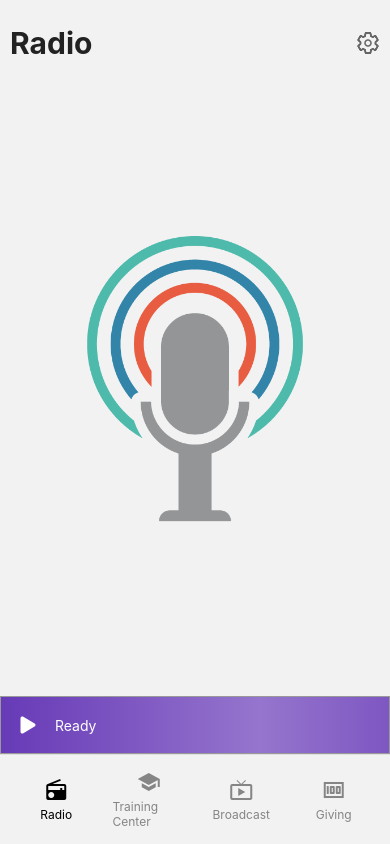
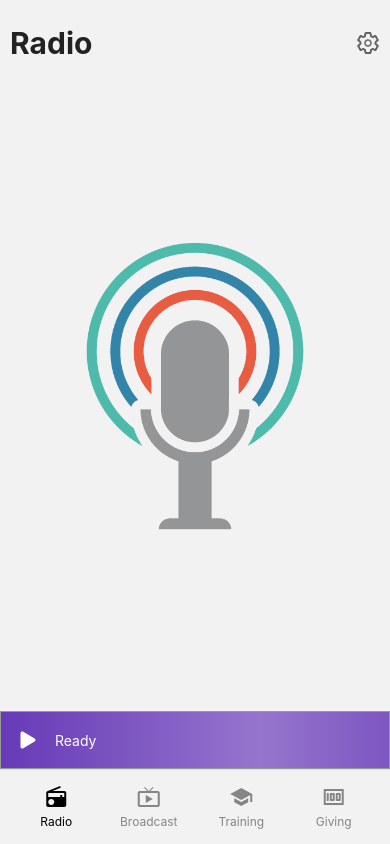
Before and after one commit to ntholi/voice_of_god_mobile, a React Native app: screen /Home in a window 390 px wide. Built offline with nearby package versions, Linux system fonts and the light colour scheme.

Commit message:
Rename 'Training Center' to 'Training'

```diff
--- a/screens/nav/NavBar.tsx
+++ b/screens/nav/NavBar.tsx
@@ -14,14 +14,12 @@ export default function Nav() {
         <Text style={[styles.buttonText, { color: active }]}>Radio</Text>
       </TouchableOpacity>
       <TouchableOpacity style={[styles.button]}>
-        <MaterialIcons name='school' size={24} color={inactive} />
-        <Text style={[styles.buttonText, { color: inactive }]}>
-          Training Center
-        </Text>
+        <MaterialIcons name='live-tv' size={24} color={inactive} />
+        <Text style={[styles.buttonText, { color: inactive }]}>Broadcast</Text>
       </TouchableOpacity>
       <TouchableOpacity style={[styles.button]}>
-        <MaterialIcons name='live-tv' size={24} color={inactive} />
-        <Text style={[styles.buttonText, { color: inactive }]}>Broadcast</Text>
+        <MaterialIcons name='school' size={24} color={inactive} />
+        <Text style={[styles.buttonText, { color: inactive }]}>Training</Text>
       </TouchableOpacity>
       <TouchableOpacity style={[styles.button]}>
         <MaterialIcons name='money' size={24} color={inactive} />
```
